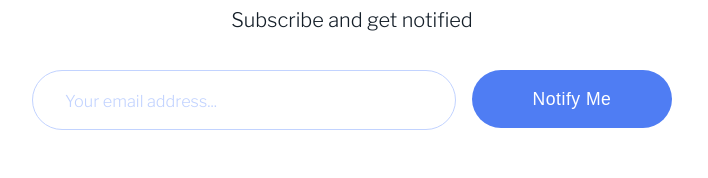
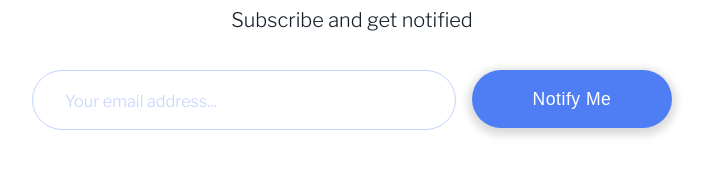
Before and after one commit to oliwiakramm/Ping-coming-soon-page, a plain HTML site: page index.html in a window 1280 px wide. Shown: the part 220-398 px from the top of the page, without its empty margins (288-996 px from the left). Drawn offline with nearby package versions, Linux system fonts and the light colour scheme.

Commit message:
box-shadow added

```diff
--- a/style.css
+++ b/style.css
@@ -275,6 +275,7 @@ input[type="email"]::placeholder {
   cursor: pointer;
   transition: opacity 0.2s ease-in;
   letter-spacing: 0.5px;
+  box-shadow: 0 3px 8px 4px rgba(0, 0, 0, 0.15);
 }
 
 .form__btn:hover {
```
